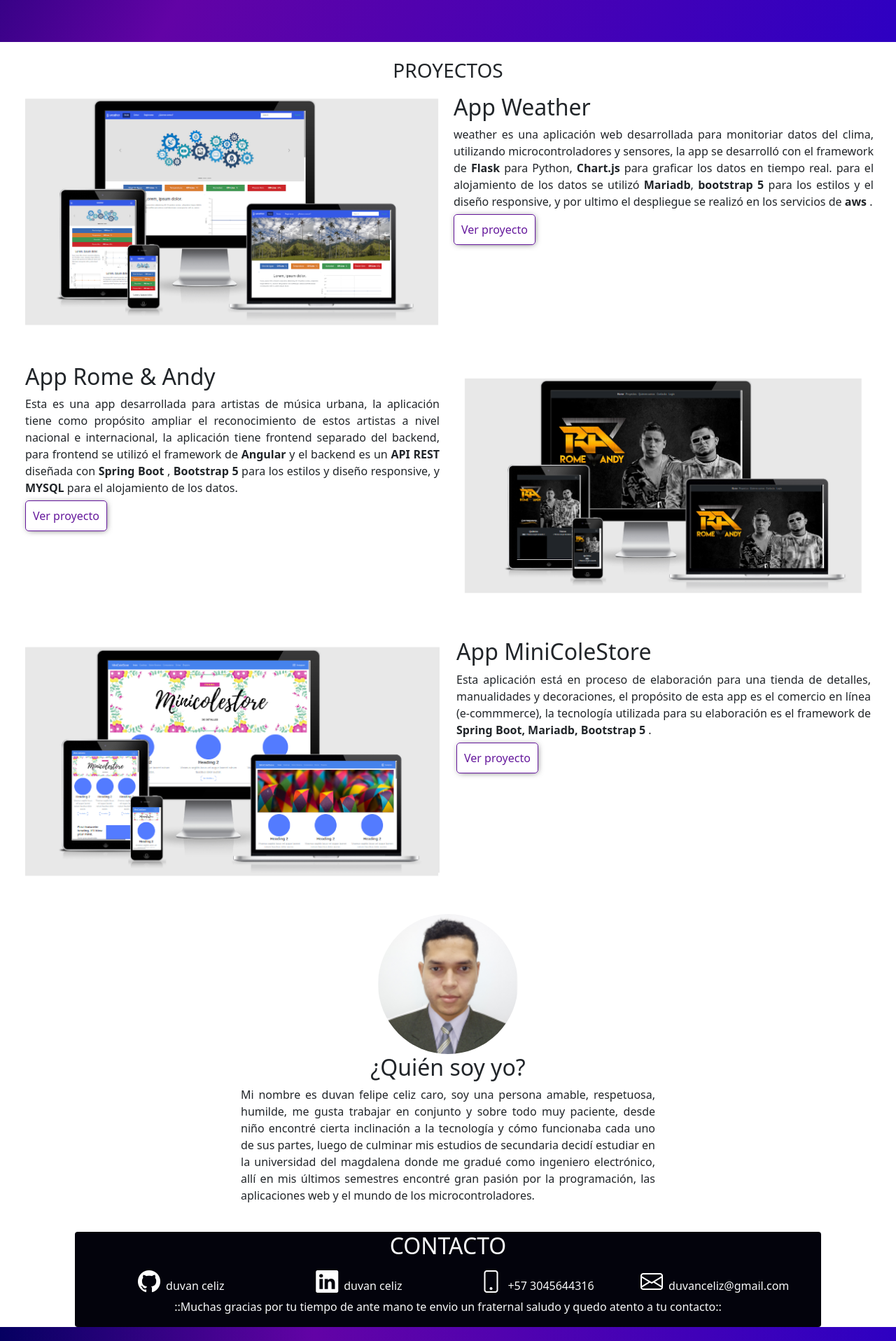
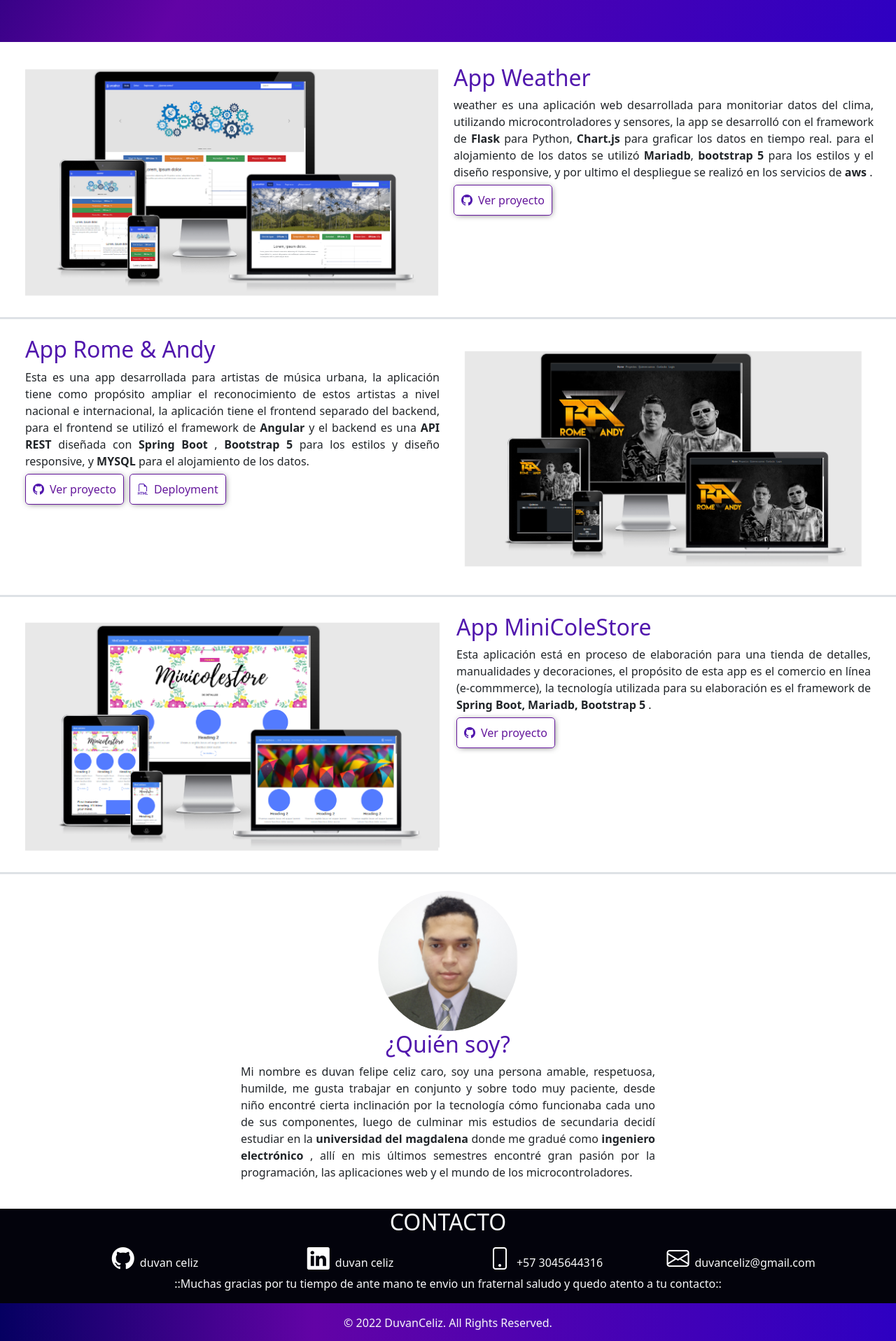
Before and after one commit to duvanceliz/mybriefcase_v2, an Angular app: page / in a window 1280 px wide. Shown: the part 540-2456 px from the top of the page at 70% size. Built offline with nearby package versions, Linux system fonts and the light colour scheme.

Commit message:
my briefcase avances del 99%

```diff
--- a/angular.json
+++ b/angular.json
@@ -23,7 +23,7 @@
                         "polyfills": "src/polyfills.ts",
                         "tsConfig": "tsconfig.app.json",
                         "assets": [
-                            "src/favicon.ico",
+                            "src/favicon.png",
                             "src/assets"
                         ],
                         "styles": [
--- a/src/app/app.component.html
+++ b/src/app/app.component.html
@@ -61,7 +61,7 @@
                 <h5 class="fs-2">Desarrolador web fullstack entusiasta y apasionado</h5>
                 <p class="p-header">Hola, Me llamo duvan. Encantado de conocerte soy desarrollador de aplicaciones web fullstack, me encanta lo que hago y soy muy creativo, siempre estoy a la vanguardia de las nuevas tecnología e innovando cada día.
                 </p>
-                <a href="https://github.com/duvanceliz" target="_blank" class="btn-header">Empezar</a>
+                <a href="#main-row5" class="btn-header">Contactar</a>
             </div>
             <div class="col-lg-6 text-center">
                 <div class="items">
@@ -88,32 +88,33 @@
 
 <div class="container-fluid" id="main">
 
-    <div class="row p-4" id="main-row1">
-        <h3 class="text-center">PROYECTOS</h3>
+    <div class="row p-4 border-bottom border-3" id="main-row1">
+        <!-- <h3 class="text-center" style="color:rgb(81, 23, 173);">PROYECTOS</h3> -->
         <div class="col-lg-6 d-flex justify-content-center">
 
             <img src="assets/img-w.png" alt="" class="img-fluid">
         </div>
         <div class="col-lg-6 p-2">
 
-            <h5 class="fs-2">App Weather</h5>
+            <h5 class="fs-2" style="color: rgb(81, 23, 173);">App Weather</h5>
             <p style="text-align: justify;">weather es una aplicación web desarrollada para monitoriar datos del clima, utilizando microcontroladores y sensores, la app se desarrolló con el framework de
                 <strong>Flask</strong> para Python, <strong>Chart.js</strong> para graficar los datos en tiempo real. para el alojamiento de los datos se utilizó
                 <strong>Mariadb</strong>, <strong>bootstrap 5 </strong> para los estilos y el diseño responsive, y por ultimo el despliegue se realizó en los servicios de <strong>aws</strong> .
             </p>
-            <a href="https://github.com/duvanceliz" target="_blank" class="btn-link">Ver proyecto</a>
+
+            <a href="https://github.com/duvanceliz/weather-v1.0" target="_blank" class="btn-link"><i class="bi bi-github me-2 fs-6" style="color: rgb(81, 23, 173);"></i>Ver proyecto</a>
 
         </div>
     </div>
-    <div class="row p-4" id="main-row2">
+    <div class="row p-4 border-bottom border-3" id="main-row2">
         <div class="col-lg-6 mb-3">
 
-            <h5 class="fs-2">App Rome & Andy</h5>
-            <p style="text-align: justify;">Esta es una app desarrollada para artistas de música urbana, la aplicación tiene como propósito ampliar el reconocimiento de estos artistas a nivel nacional e internacional, la aplicación tiene frontend separado del backend, para frontend
-                se utilizó el framework de <strong>Angular</strong> y el backend es un <strong>API REST</strong> diseñada con <strong>Spring Boot</strong> , <strong>Bootstrap 5</strong> para los estilos y diseño responsive, y <strong>MYSQL</strong> para
+            <h5 class="fs-2" style="color: rgb(81, 23, 173);">App Rome & Andy</h5>
+            <p style="text-align: justify;">Esta es una app desarrollada para artistas de música urbana, la aplicación tiene como propósito ampliar el reconocimiento de estos artistas a nivel nacional e internacional, la aplicación tiene el frontend separado del backend, para el frontend
+                se utilizó el framework de <strong>Angular</strong> y el backend es una <strong>API REST</strong> diseñada con <strong>Spring Boot</strong> , <strong>Bootstrap 5</strong> para los estilos y diseño responsive, y <strong>MYSQL</strong> para
                 el alojamiento de los datos. </p>
-            <a href="https://github.com/duvanceliz" target="_blank" class="btn-link">Ver proyecto</a>
-
+            <a href="https://github.com/duvanceliz/frontend-app-romeyandy" target="_blank" class="btn-link me-2"><i class="bi bi-github me-2 fs-6" style="color: rgb(81, 23, 173);"></i>Ver proyecto</a>
+            <a href="http://felibucket.s3-website-sa-east-1.amazonaws.com/" target="_blank" class="btn-link"><i class="bi bi-filetype-html me-2 fs-6" style="color: rgb(81, 23, 173);"></i>Deployment</a>
         </div>
         <div class="col-lg-6 d-flex justify-content-center">
 
@@ -122,18 +123,18 @@
         </div>
 
     </div>
-    <div class="row p-4" id="main-row3">
+    <div class="row p-4 border-bottom border-3" id="main-row3">
         <div class="col-lg-6 d-flex justify-content-center">
             <img src="assets/img-mini.png" alt="" class="img-fluid">
 
         </div>
         <div class="col-lg-6">
 
-            <h5 class="fs-2">App MiniColeStore</h5>
+            <h5 class="fs-2" style="color: rgb(81, 23, 173);">App MiniColeStore</h5>
             <p style="text-align: justify;">Esta aplicación está en proceso de elaboración para una tienda de detalles, manualidades y decoraciones, el propósito de esta app es el comercio en línea (e-commmerce), la tecnología utilizada para su elaboración es el framework de <strong>Spring
                     Boot, Mariadb, Bootstrap 5</strong> .
             </p>
-            <a href="https://github.com/duvanceliz" target="_blank" class="btn-link">Ver proyecto</a>
+            <a href="https://github.com/duvanceliz/minicolestore" target="_blank" class="btn-link"><i class="bi bi-github me-2 fs-6" style="color: rgb(81, 23, 173);"></i>Ver proyecto</a>
         </div>
 
     </div>
@@ -145,18 +146,18 @@
             <div class="text-center">
                 <img src="assets/perfil.png" class="rounded-circle" alt="...">
             </div>
-            <h5 class="fs-2 text-center">¿Quién soy yo?</h5>
-            <p class="about">Mi nombre es duvan felipe celiz caro, soy una persona amable, respetuosa, humilde, me gusta trabajar en conjunto y sobre todo muy paciente, desde niño encontré cierta inclinación a la tecnología y cómo funcionaba cada uno de sus partes, luego
-                de culminar mis estudios de secundaria decidí estudiar en la universidad del magdalena donde me gradué como ingeniero electrónico, allí en mis últimos semestres encontré gran pasión por la programación, las aplicaciones web y el mundo
-                de los microcontroladores. </p>
+            <h5 class="fs-2 text-center" style="color: rgb(81, 23, 173);">¿Quién soy?</h5>
+            <p class="about">Mi nombre es duvan felipe celiz caro, soy una persona amable, respetuosa, humilde, me gusta trabajar en conjunto y sobre todo muy paciente, desde niño encontré cierta inclinación por la tecnología cómo funcionaba cada uno de sus componentes,
+                luego de culminar mis estudios de secundaria decidí estudiar en la <strong>universidad del magdalena</strong> donde me gradué como <strong>ingeniero electrónico</strong> , allí en mis últimos semestres encontré gran pasión por la programación,
+                las aplicaciones web y el mundo de los microcontroladores. </p>
 
             <div class="col-lg-3"></div>
         </div>
     </div>
     <div class="row" id="main-row5">
 
-        <div class="col-lg-1"></div>
-        <div class="col-lg-10 card" id="contact-col">
+
+        <div class="colcard" id="contact-col">
             <h5 class="fs-2 text-center text-light">CONTACTO</h5>
 
             <div class="container contact">
@@ -184,7 +185,6 @@
             </div>
 
         </div>
-        <div class="col-lg-1"></div>
 
     </div>
 
--- a/src/index.html
+++ b/src/index.html
@@ -1,14 +1,17 @@
 <!doctype html>
 <html lang="en">
+
 <head>
     <meta charset="utf-8">
     <title>DUVANCELIZ</title>
     <base href="/">
     <meta name="viewport" content="width=device-width, initial-scale=1">
-  <link rel="icon" type="image/x-icon" href="favicon.ico">
+    <link rel="icon" type="image/x-icon" href="assets/favicon.png">
     <link rel="stylesheet" href="https://cdn.jsdelivr.net/npm/bootstrap-icons@1.8.1/font/bootstrap-icons.css">
 </head>
+
 <body>
     <app-root></app-root>
 </body>
+
 </html>
```
Also changed, not shown: src/assets/favicon.png (added), 1 other file (tests, documents, lock files or other folders). Lines whose indentation alone changed are shown as unchanged.
